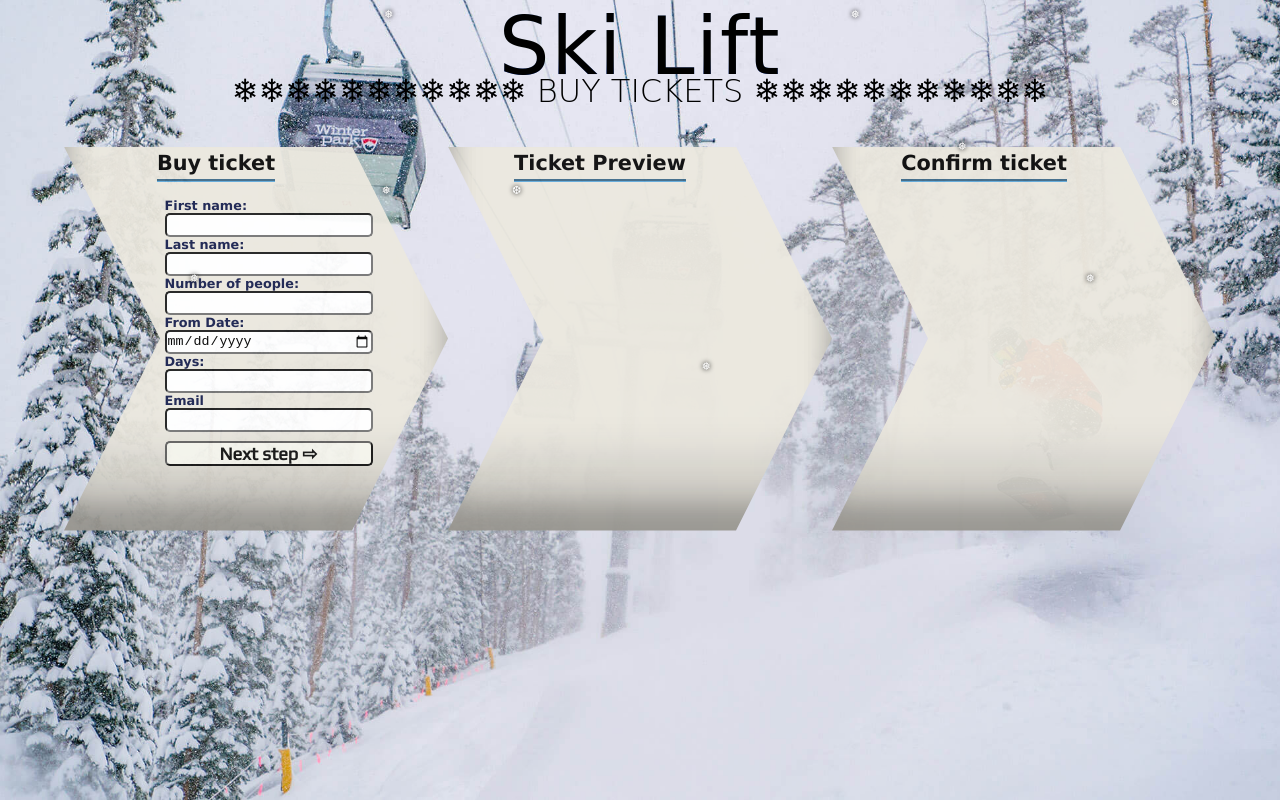
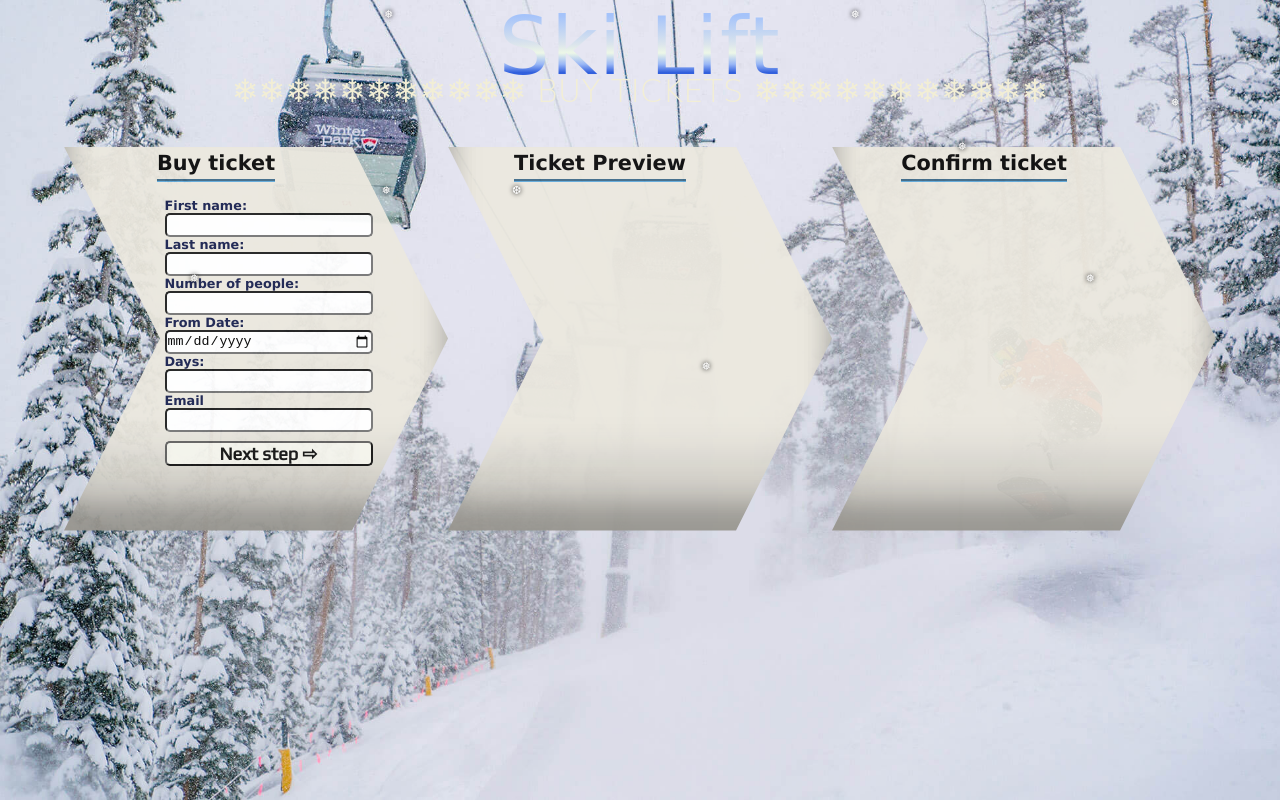
Before and after one commit to inanna-eftimova/Ski-Lift, a plain HTML site: page index.html in a window 1280 px wide. Drawn offline with Linux system fonts and the light colour scheme; a web font is replaced by a local one.

Commit message:
New color

```diff
--- a/static/css/style.css
+++ b/static/css/style.css
@@ -36,7 +36,7 @@ body {
     font-size: 5rem;
     letter-spacing: 0.1rem;
     background:linear-gradient(180deg, rgba(165,195,250,1) 17%, rgb(220, 229, 236) 48%, rgb(237, 247, 231) 57%, rgb(153, 183, 246) 69%, rgb(50, 96, 221) 78%);
-    /* color: transparent; */
+    color: transparent;
     background-clip: text;
 -webkit-background-clip: text;
 font-weight: 500;
@@ -70,7 +70,7 @@ font-weight: 500;
     padding: 0;
     letter-spacing: 0px;
     font-family: 'Rubik Distressed', cursive;
-   /* color: rgb(242, 238, 213); */
+    color: rgb(242, 238, 213);
 }
 
 .first-container {
```
